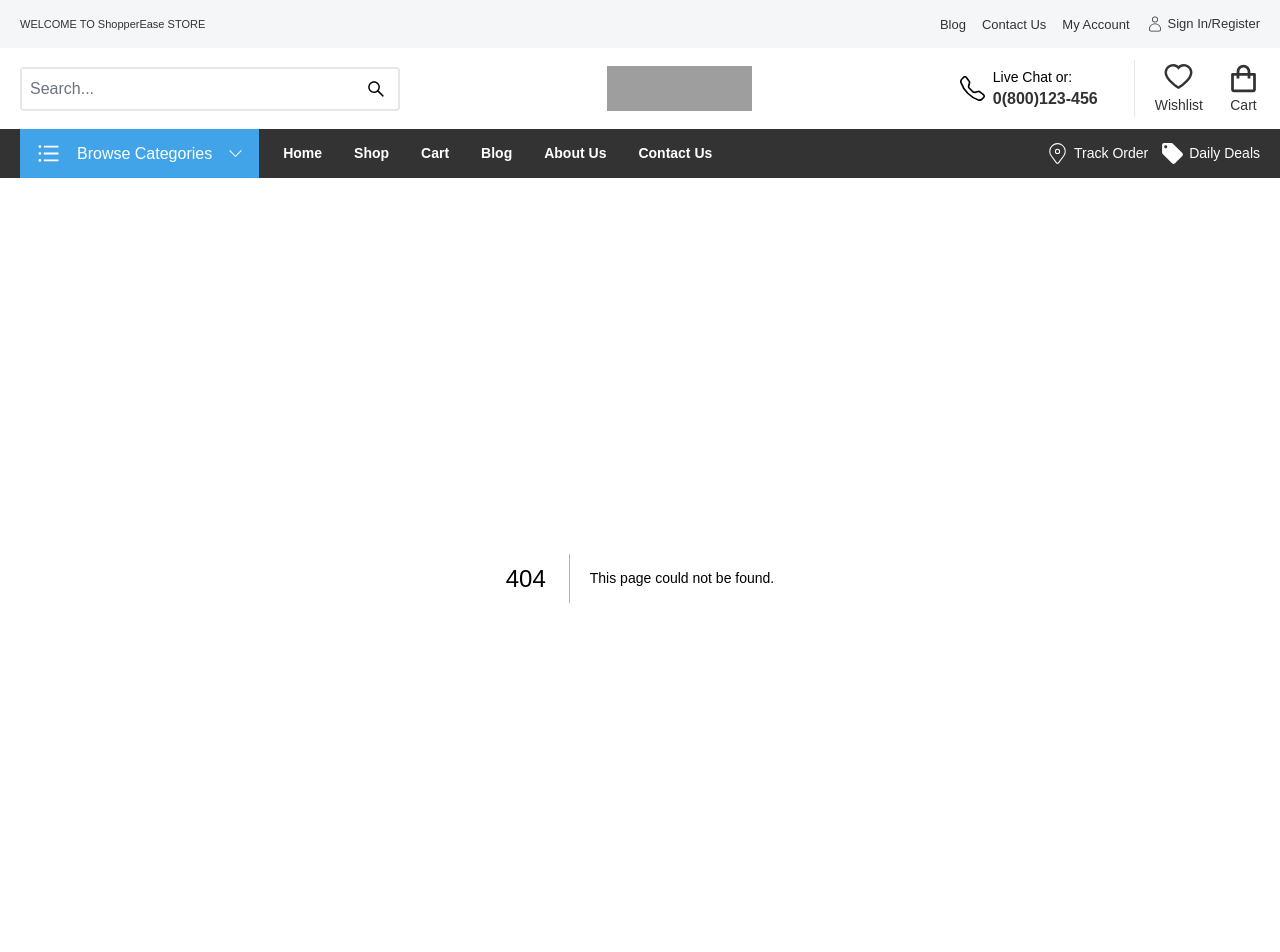
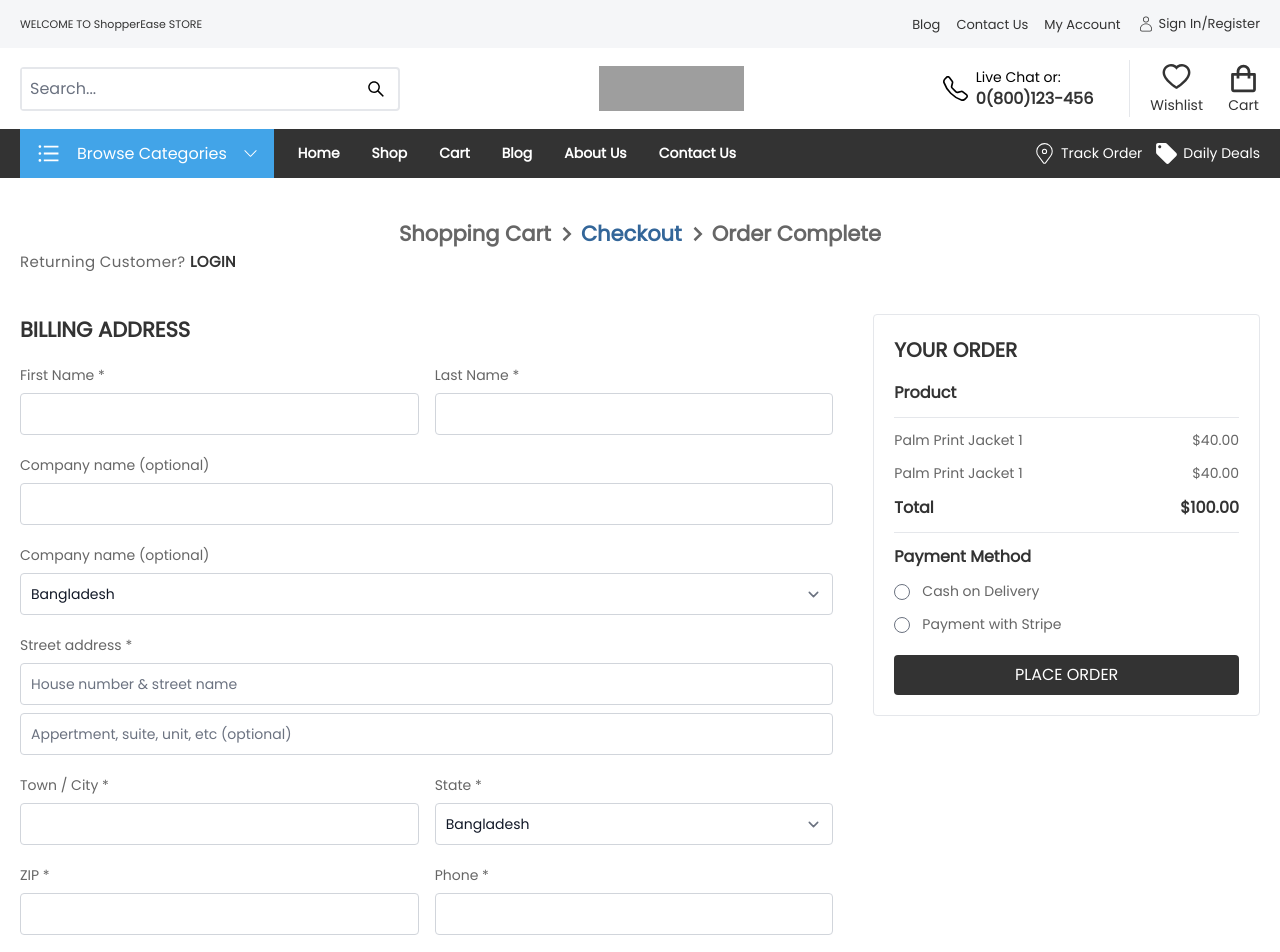
Before and after one commit to abdullahmia/shopperEase-ecommerce-nextjs, a Next.js app: page /checkout in a window 1280 px wide. Before the commit this address had no page. Shown: the top 952 px of the page. Built offline with nearby package versions, Linux system fonts and the light colour scheme; grey boxes are pictures that could not be loaded.

Commit message:
Checkout page

```diff
--- /dev/null
+++ b/components/checkout/CheckoutDetail.js
@@ -0,0 +1,48 @@
+
+const CheckoutDetail = () => {
+    return (
+        <div className="p-5 border rounded">
+            <h2 className="text-[20px] uppercase font-[700] text-[#333]">your order</h2>
+            {/* Orderd Products */}
+            <div className="mt-4">
+                <h2 className="capitalize text-[16px] text-[#333] font-[600]">Product</h2>
+                <hr className="my-3" />
+
+                <div className="space-y-3">
+                    <p className="text-[14px] font-[400] text-[#666] flex items-center justify-between">
+                        <span className="">Palm Print Jacket  1	</span>
+                        <span>$40.00</span>
+                    </p>
+                    <p className="text-[14px] font-[400] text-[#666] flex items-center justify-between">
+                        <span className="">Palm Print Jacket  1	</span>
+                        <span>$40.00</span>
+                    </p>
+                </div>
+
+                <h2 className="capitalize mt-3 text-[16px] text-[#333] font-[600] flex items-center justify-between">
+                    <span>total</span>
+                    <span>$100.00</span>
+                </h2>
+
+                <hr className="my-3" />
+
+                <div className="space-y-3">
+                    <h2 className="capitalize text-[16px] text-[#333] font-[600]">payment method</h2>
+                    <div className="space-x-3 text-[14px] font-[400] text-[#666]">
+                        <input type="radio" id="cashOnDelivery" name="payment" />
+                        <label htmlFor="cashOnDelivery">Cash on Delivery</label>
+                    </div>
+                    <div className="space-x-3 text-[14px] font-[400] text-[#666]">
+                        <input type="radio" id="cashOnDelivery" name="payment" />
+                        <label htmlFor="cashOnDelivery">Payment with Stripe</label>
+                    </div>
+                </div>
+
+                <button className="w-full bg-[#333] text-white uppercase py-2 rounded mt-5">place order</button>
+
+            </div>
+        </div>
+    )
+}
+
+export default CheckoutDetail
--- /dev/null
+++ b/components/checkout/Form.js
@@ -0,0 +1,82 @@
+
+const Form = () => {
+    return (
+        <div>
+            <h2 className="text-[21px] font-[700] text-[#333] uppercase">billing address</h2>
+
+            <div className="mt-5">
+                <div className="flex gap-4 lg:flex-nowrap flex-wrap mb-5">
+                    <div class="w-full">
+                        <label class="block mb-2 text-sm font-medium text-[#666666]">First Name *</label>
+                        <input type="text" class="border border-gray-300 text-gray-900 text-sm block w-full p-2.5 rounded" required />
+                    </div>
+                    <div class="w-full">
+                        <label class="block mb-2 text-sm font-medium text-[#666666]">Last Name *</label>
+                        <input type="text" class="border border-gray-300 text-gray-900 text-sm block w-full p-2.5 rounded" required />
+                    </div>
+                </div>
+
+                <div class="mb-5">
+                    <label class="block mb-2 text-sm font-medium text-[#666666]">Company name (optional)</label>
+                    <input type="text" class="border border-gray-300 text-gray-900 text-sm block w-full p-2.5 rounded" required />
+                </div>
+
+                <div class="mb-5">
+                    <label class="block mb-2 text-sm font-medium text-[#666666]">Company name (optional)</label>
+                    <select type="text" class="border border-gray-300 text-gray-900 text-sm block w-full p-2.5 rounded" required>
+                        <option value="bangladesh">Bangladesh</option>
+                        <option value="india">India</option>
+                        <option value="Nepal">Nepal</option>
+                    </select>
+                </div>
+
+                <div class="mb-5">
+                    <label class="block mb-2 text-sm font-medium text-[#666666]">Street address *</label>
+                    <input type="text" class="border border-gray-300 text-gray-900 text-sm block w-full p-2.5 rounded" placeholder="House number & street name" required />
+                    <input type="text" class="mt-2 border border-gray-300 text-gray-900 text-sm block w-full p-2.5 rounded" placeholder="Appertment, suite, unit, etc (optional)" required />
+                </div>
+
+
+                <div className="flex gap-4 lg:flex-nowrap flex-wrap mb-5">
+                    <div class="w-full">
+                        <label class="block mb-2 text-sm font-medium text-[#666666]">Town / City *</label>
+                        <input type="text" class="border border-gray-300 text-gray-900 text-sm block w-full p-2.5 rounded" required />
+                    </div>
+                    <div class="w-full">
+                        <label class="block mb-2 text-sm font-medium text-[#666666]">State *</label>
+                        <select type="text" class="border border-gray-300 text-gray-900 text-sm block w-full p-2.5 rounded" required>
+                            <option value="bangladesh">Bangladesh</option>
+                            <option value="india">India</option>
+                            <option value="Nepal">Nepal</option>
+                        </select>
+                    </div>
+                </div>
+                <div className="flex gap-4 lg:flex-nowrap flex-wrap mb-5">
+                    <div class="w-full">
+                        <label class="block mb-2 text-sm font-medium text-[#666666]">ZIP *</label>
+                        <input type="text" class="border border-gray-300 text-gray-900 text-sm block w-full p-2.5 rounded" required />
+                    </div>
+                    <div class="w-full">
+                        <label class="block mb-2 text-sm font-medium text-[#666666]">Phone *</label>
+                        <input type="text" class="border border-gray-300 text-gray-900 text-sm block w-full p-2.5 rounded" required />
+                    </div>
+                </div>
+
+                <div class="mb-5">
+                    <label class="block mb-2 text-sm font-medium text-[#666666]">Email address *</label>
+                    <input type="email" class="border border-gray-300 text-gray-900 text-sm block w-full p-2.5 rounded" required />
+                </div>
+
+                <div class="">
+                    <label class="block mb-2 text-sm font-medium text-[#666666]">Order notes (optional)</label>
+                    <textarea rows={3} class="border border-gray-300 text-gray-900 text-sm block w-full p-2.5 rounded" required />
+                </div>
+
+
+            </div>
+
+        </div>
+    )
+}
+
+export default Form
--- /dev/null
+++ b/components/checkout/index.js
@@ -0,0 +1,18 @@
+import CheckoutDetail from "./CheckoutDetail"
+import Form from "./Form"
+
+const index = () => {
+    return (
+        <div className="grid grid-cols-12 lg:gap-10 gap-3 mt-10">
+
+            <div className="lg:col-span-8 col-span-12">
+                <Form/>
+            </div>
+            <div className="lg:col-span-4 col-span-12">
+                <CheckoutDetail />
+            </div>
+        </div>
+    )
+}
+
+export default index
--- a/components/product-filter/Checkbox.js
+++ b/components/product-filter/Checkbox.js
@@ -1,9 +1,9 @@
 
-const Checkbox = ({name, id}) => {
+const Checkbox = ({ name, id }) => {
   return (
-      <label htmlFor={name} className="flex font-poppins items-center gap-2 text-[14x] font-[400] text-[#4e4d4d] text-start hover:text-[#336699]">
-        <input type="checkbox" id={name} />
-        <p>{name}</p>
+    <label htmlFor={name} className="flex items-center gap-2 text-[14x] font-[400] text-[#4e4d4d] text-start hover:text-[#336699]">
+      <input type="checkbox" id={name} />
+      <p>{name}</p>
     </label>
   )
 }
--- a/components/ui/header/NavDrower.js
+++ b/components/ui/header/NavDrower.js
@@ -1,6 +1,5 @@
 import { Tab } from '@headlessui/react';
 import Link from 'next/link';
-import { AiOutlineSearch } from "react-icons/ai";
 
 
 const NavDrower = ({ isDrowerOpen, setIsDrowerOpen }) => {
@@ -11,12 +10,9 @@ const NavDrower = ({ isDrowerOpen, setIsDrowerOpen }) => {
         }
 
         <div className="lg:hidden block z-[150] fixed -left-1 top-0 h-screen w-[75%] bg-[#222222] transition duration-150 p-5" style={{ transform: `translateX(${isDrowerOpen ? "0" : "-100%"})` }}>
-            <div>
-                <form className='w-full border border-gray-700 flex pr-3'>
-                    <input type="text" placeholder="Search..." className='flex-1 p-2 focus:outline-none bg-transparent' />
-                    <button className="text-white">
-                        <AiOutlineSearch size={20} />
-                    </button>
+            <div className='w-full'>
+                <form>
+                      <input type="text" placeholder='Search' className='w-full p-2 focus:outline-none bg-transparent' />
                 </form>
             </div>
 
--- a/pages/_app.js
+++ b/pages/_app.js
@@ -1,8 +1,14 @@
 import Layout from '@/components/ui/Layout';
 import '@/styles/globals.css';
+import { Poppins } from 'next/font/google';
+
+// If loading a variable font, you don't need to specify the font weight
+const poppins = Poppins({ subsets: ['latin'], weight: ["400"] })
 
 export default function App({ Component, pageProps }) {
-  return <Layout>
-    <Component {...pageProps} />
-  </Layout>
+  return <main className={poppins.className}>
+    <Layout>
+      <Component {...pageProps} />
+    </Layout>
+  </main>
 }
--- /dev/null
+++ b/pages/checkout.js
@@ -0,0 +1,36 @@
+import Head from "next/head";
+import { BiChevronRight } from "react-icons/bi";
+import CheckoutForm from '../components/checkout';
+
+export default function checkout() {
+    return (
+        <>
+            <Head>
+                <title>Checkout | ShopperEase</title>
+            </Head>
+
+            <main className="container py-10">
+                {/* Breadcumbs */}
+                <div className="lg:block hidden">
+                    <div className="flex items-center justify-center">
+                        <h2 className="text-[21px] font-[700] text-[#666666]">Shopping Cart</h2>
+                        <BiChevronRight size={30} className="text-[#666666]" />
+                        <h2 className="text-[21px] font-[700] text-[#336699]">Checkout</h2>
+                        <BiChevronRight size={30} className="text-[#666666]" />
+                        <h2 className="text-[21px] font-[700] text-[#666666]">Order Complete</h2>
+                    </div>
+                </div>
+
+                <div>
+                    <button className="text-[15px] tracking-wide font-[400] font-poppins text-[#666666]">
+                        Returning Customer? <span className="uppercase font-[600] text-[#333333]">Login</span>
+                    </button>
+                </div>
+
+                <CheckoutForm />
+
+            </main>
+
+        </>
+    )
+}
--- a/styles/globals.css
+++ b/styles/globals.css
@@ -5,7 +5,6 @@
 @import url("https://fonts.googleapis.com/css2?family=Poppins&display=swap");
 
 * {
-	font-family: "Poppins", sans-serif;
 }
 
 /* Hide scrollbar for Chrome, Safari and Opera */
```
Also changed, not shown: components/cart/CartTotal.js (+9 -6 lines), components/cart/index.js (+16 -18 lines).
